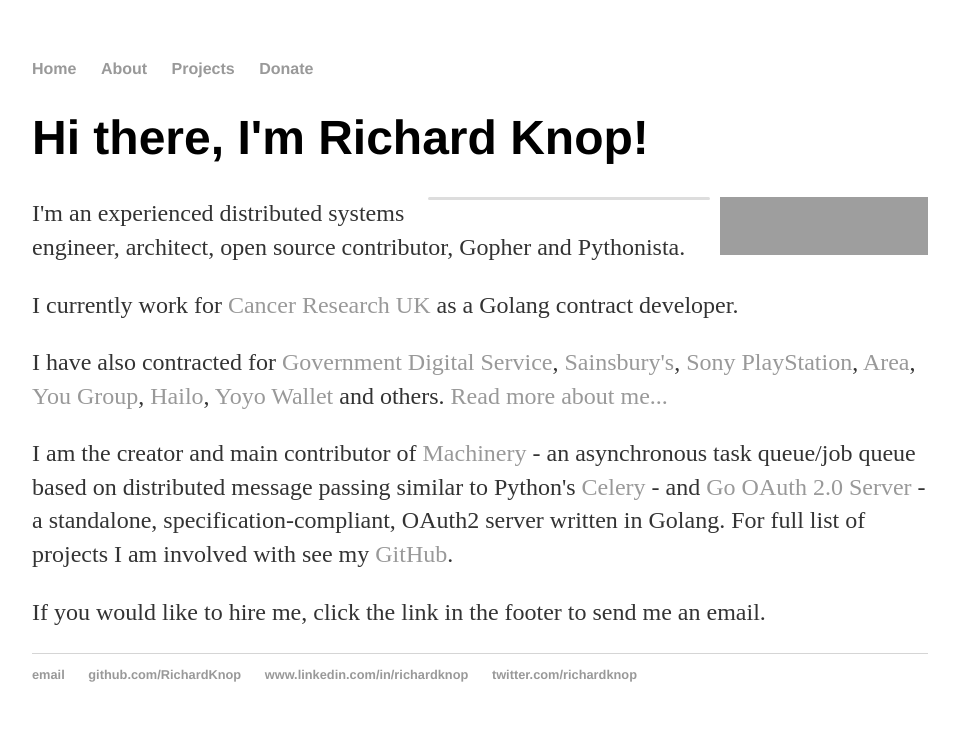
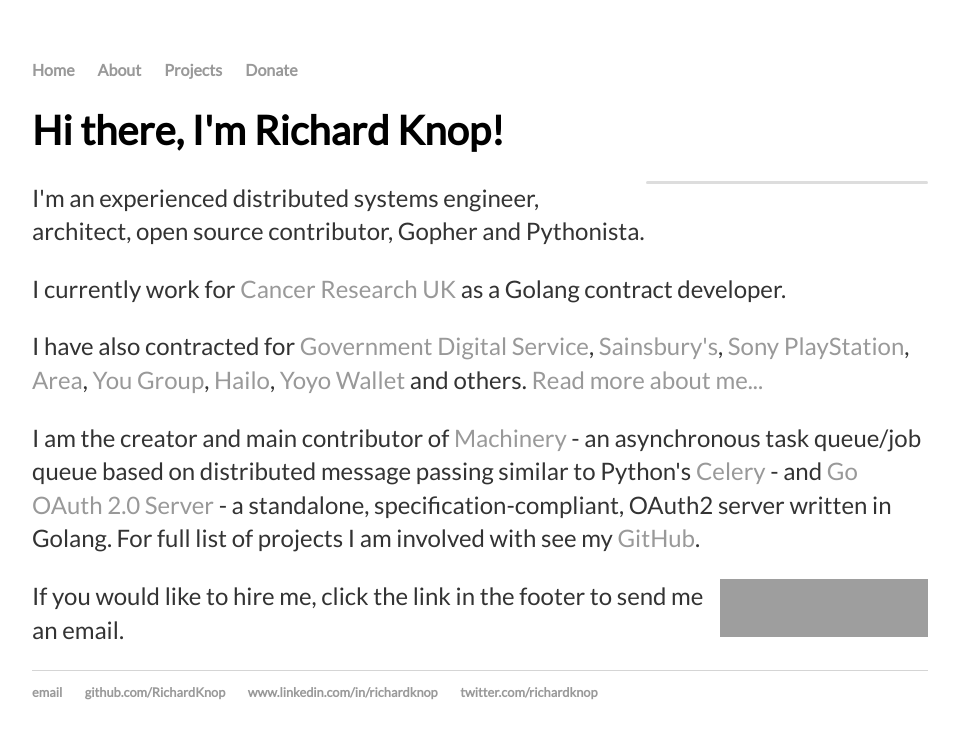
Before and after one commit to RichardKnop/richardknop.github.io, a Jekyll site: the page built from index.html, in a window 1280 px wide. Shown: the top 739 px of the page, without its empty margins (160-1119 px from the left). Built offline with Jekyll 4.4.1, drawn with Linux system fonts in a browser that asks for light colours; grey boxes are pictures that could not be loaded.

Commit message:
UI improvements.

```diff
--- a/_layouts/default.html
+++ b/_layouts/default.html
@@ -2,7 +2,7 @@
 <html>
   <head>
     <title>{{ page.title }}</title>
-    <!-- link to main stylesheet -->
+    <link rel="stylesheet" href="https://fonts.googleapis.com/css?family=Lato">
     <link rel="stylesheet" type="text/css" href="/css/main.css">
     <link rel="stylesheet" type="text/css" href="/css/gh-profile-card.min.css">
   </head>
--- a/css/main.css
+++ b/css/main.css
@@ -1,9 +1,9 @@
 body {
   margin: 60px auto;
   width: 70%;
+  font-family: 'Lato', 'Helvetica', 'Arial', 'Sans-Serif';
 }
 nav ul, footer ul {
-  font-family:'Helvetica', 'Arial', 'Sans-Serif';
   padding: 0px;
   list-style: none;
   font-weight: bold;
@@ -20,8 +20,7 @@
   text-decoration: underline;
 }
 h1 {
-  font-size: 3em;
-  font-family:'Helvetica', 'Arial', 'Sans-Serif';
+  font-size: 2.5em;
 }
 p, div.blurb ul {
   font-size: 1.5em;
@@ -36,3 +35,7 @@
   float: right;
   margin: 0 0 10px 10px;
 }
+.pull-left {
+  float: left;
+  margin: 10px 10px 0 0;
+}
--- a/index.html
+++ b/index.html
@@ -4,8 +4,6 @@
 ---
 <div class="blurb">
   <h1>Hi there, I'm Richard Knop!</h1>
-
-  <img src="http://stackoverflow.com/users/flair/95944.png" width="208" height="58" alt="Stack Overflow profile" class="pull-right">
 
   <div class="pull-right"><div id="github-card"
      data-username="RichardKnop"
@@ -32,6 +30,8 @@
     - a standalone, specification-compliant, OAuth2 server written in Golang. For full list of projects I am involved with see my
     <a href="https://github.com/RichardKnop">GitHub</a>.</p>
 
+  <img src="http://stackoverflow.com/users/flair/95944.png" width="208" height="58" alt="Stack Overflow profile" class="pull-right">
+
   <p>If you would like to hire me, click the link in the footer to send me an email.</p>
 </div>
 <!-- /.blurb -->
```
